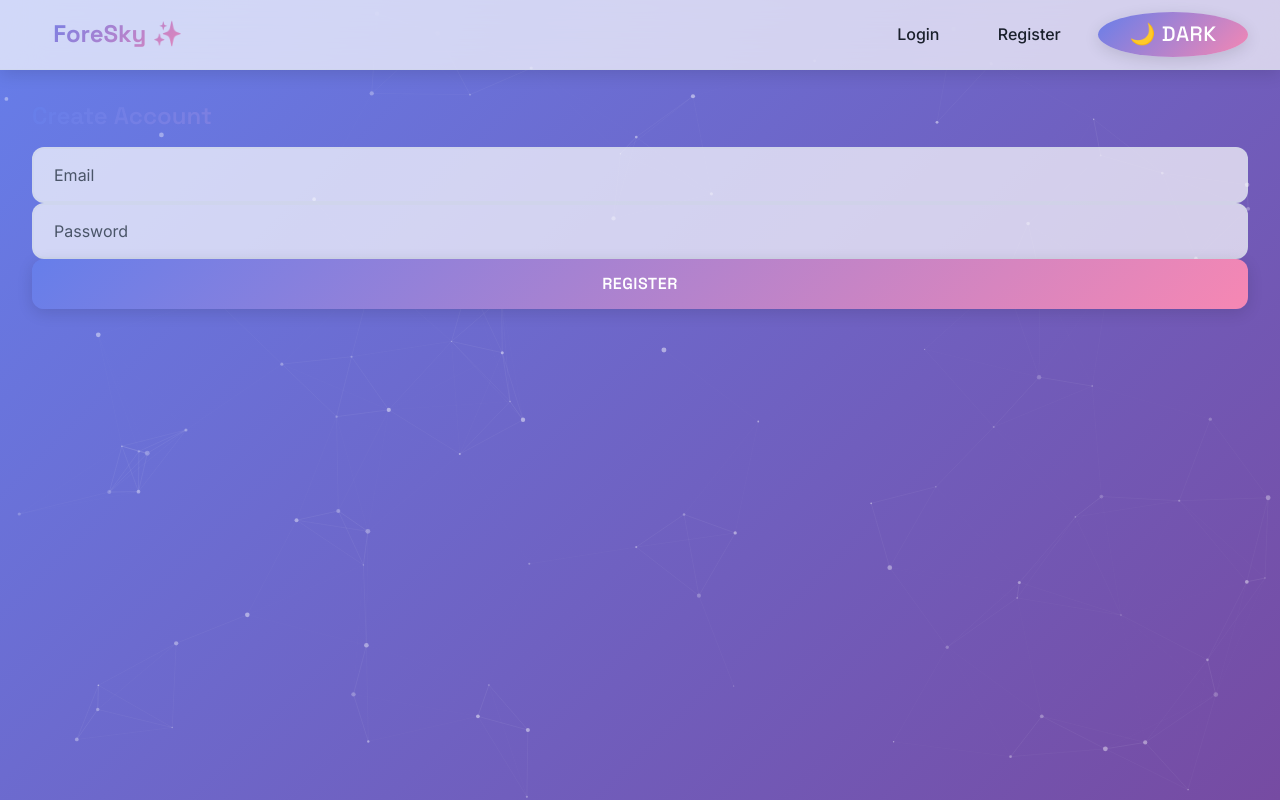
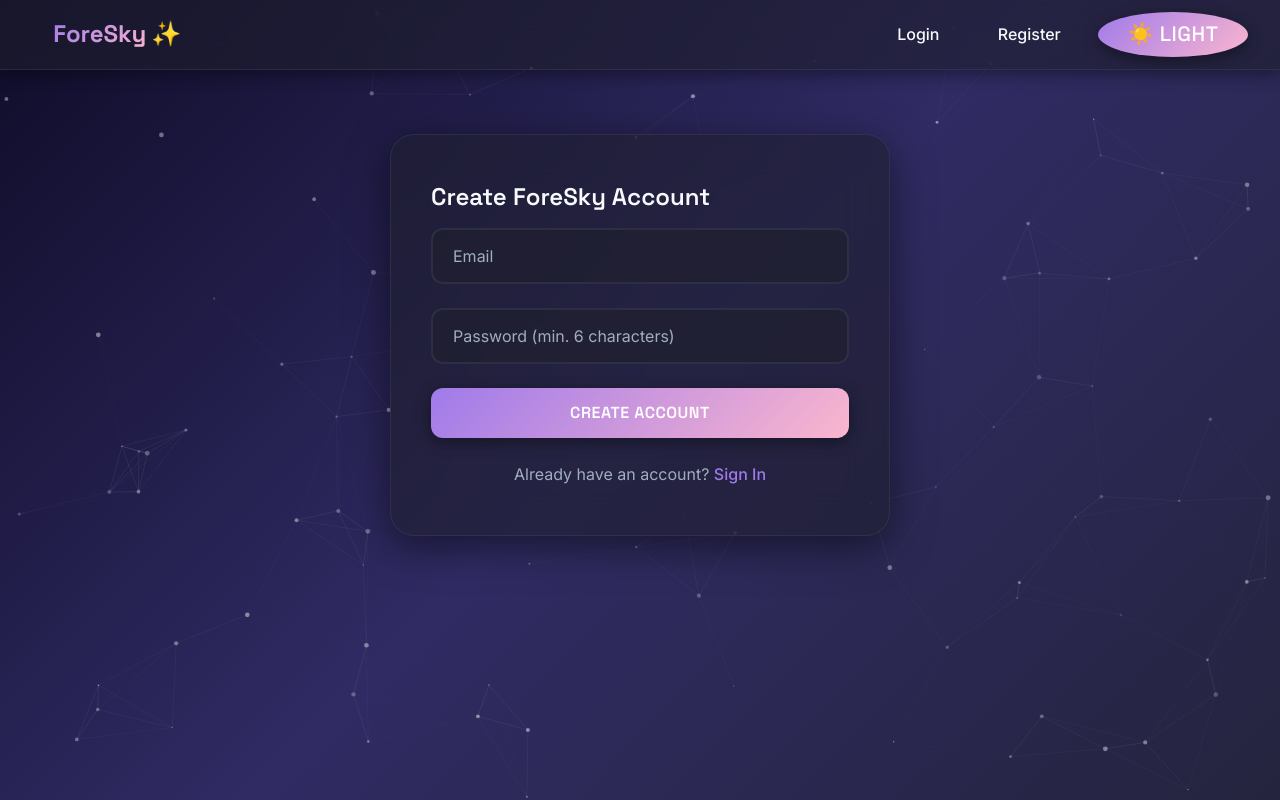
Before and after one commit to irev88/ForeSky, a React (Vite) app in the folder frontend/: page /register in a window 1280 px wide. Built offline with nearby package versions, Linux system fonts and the light colour scheme; no server answers.

Commit message:
alpha015

```diff
--- a/frontend/src/App.css
+++ b/frontend/src/App.css
@@ -13,9 +13,9 @@
     --color-surface-glass: rgba(255, 255, 255, 0.7);
     --color-text: #1a202c;
     --color-text-muted: #4a5568;
-    --color-primary: #667eea;
+    --color-primary: #5a4fcf;
     --color-primary-hover: #5a67d8;
-    --color-accent: #f687b3;
+    --color-accent: #e6537d;
     --color-success: #48bb78;
     --color-danger: #f56565;
     --color-warning: #ed8936;
@@ -94,6 +94,13 @@
     font-weight: 600;
     line-height: 1.2;
     margin-bottom: 1rem;
+    color: var(--color-text); /* Fallback color */
+  }
+
+  /* Apply gradient only when explicitly using the class */
+  h1.gradient-text, h2.gradient-text, h3.gradient-text,
+  h4.gradient-text, h5.gradient-text, h6.gradient-text,
+  .gradient-text {
     background: linear-gradient(135deg, var(--color-primary), var(--color-accent));
     -webkit-background-clip: text;
     -webkit-text-fill-color: transparent;
@@ -116,6 +123,25 @@
   .glass-card:hover {
     transform: translateY(-5px);
     box-shadow: var(--shadow-lg), var(--shadow-glow);
+  }
+
+  .title-with-emoji {
+    display: inline-flex;
+    align-items: center;
+    gap: 0.5rem;
+  }
+
+  .gradient-text {
+    background: linear-gradient(135deg, var(--color-primary), var(--color-accent));
+    -webkit-background-clip: text;
+    -webkit-text-fill-color: transparent;
+    background-clip: text;
+  }
+
+  .emoji-icon {
+    font-style: normal;
+    filter: grayscale(0);
+    opacity: 1;
   }
 
   /* ========================
@@ -149,6 +175,14 @@
     font-family: 'Space Grotesk', sans-serif;
     font-size: 1.5rem;
     font-weight: 700;
+    text-decoration: none;
+    color: var(--color-text);
+    display: inline-flex;
+    align-items: center;
+    gap: 0.3rem;
+  }
+
+  nav .logo .gradient-text {
     background: linear-gradient(135deg, var(--color-primary), var(--color-accent));
     -webkit-background-clip: text;
     -webkit-text-fill-color: transparent;
--- a/frontend/src/App.jsx
+++ b/frontend/src/App.jsx
@@ -10,7 +10,8 @@ import './App.css';
 function App() {
   const token = localStorage.getItem('accessToken');
   const navigate = useNavigate();
-  const [theme, setTheme] = useState(localStorage.getItem('theme') || 'light');
+  // Change default theme to 'dark'
+  const [theme, setTheme] = useState(localStorage.getItem('theme') || 'dark');
 
   useEffect(() => {
     document.documentElement.setAttribute('data-theme', theme);
@@ -32,7 +33,10 @@ function App() {
       <ParticleBackground />
       <nav>
         <div className="nav-content">
-          <Link className="logo" to="/">ForeSky ✨</Link>
+        <Link className="logo" to="/">
+          <span className="gradient-text">ForeSky</span>
+          <span className="emoji-icon">✨</span>
+        </Link>
           <div className="nav-links">
             {!token && <Link to="/login">Login</Link>}
             {!token && <Link to="/register">Register</Link>}
@@ -57,7 +61,10 @@ function App() {
 const HomePage = () => (
   <div className="app-container">
     <div className="glass-container" style={{ textAlign: 'center', padding: '4rem 2rem' }}>
-      <h1 style={{ fontSize: '3.5rem', marginBottom: '1.5rem' }}>Welcome to ForeSky 🌌</h1>
+      <h1 style={{ fontSize: '3.5rem', marginBottom: '1.5rem' }}>
+        <span className="gradient-text">Welcome to ForeSky</span>
+        <span className="emoji-icon" style={{ fontSize: '3rem', marginLeft: '1rem' }}>🌌</span>
+      </h1>
       <p style={{ fontSize: '1.2rem', color: 'var(--color-text-secondary)', marginBottom: '2rem' }}>
         Your personal space for thoughts, ideas, and inspiration
       </p>
--- a/frontend/src/pages/Dashboard.css
+++ b/frontend/src/pages/Dashboard.css
@@ -79,9 +79,12 @@
     z-index: 100;
   }
 
-  .fab {
+  /* Replace the existing .fab styles with this: */
+.fab {
     width: 60px;
     height: 60px;
+    min-width: 60px;  /* Add this to prevent oval shape */
+    min-height: 60px;  /* Add this to prevent oval shape */
     border-radius: 50%;
     background: linear-gradient(135deg, var(--color-primary), var(--color-accent));
     color: white;
@@ -93,10 +96,11 @@
     display: flex;
     align-items: center;
     justify-content: center;
+    flex-shrink: 0;  /* Prevent shrinking */
   }
 
   .fab:hover {
-    transform: scale(1.1) rotate(90deg);
+    transform: scale(1.1) rotate(90deg);  /* Remove any translateY that could distort shape */
     box-shadow: var(--shadow-lg), var(--shadow-glow);
   }
 
--- a/frontend/src/pages/DashboardPage.jsx
+++ b/frontend/src/pages/DashboardPage.jsx
@@ -246,7 +246,10 @@ function DashboardPage() {
       {/* Notes Section (Primary Focus) */}
       <div className="notes-section">
       <div className="notes-header">
-          <h2>📝 Your Notes</h2>
+        <h2 className="title-with-emoji">
+            <span className="emoji-icon">📝</span>
+            <span className="gradient-text">Your Notes</span>
+        </h2>
         <span className="notes-count">{filteredNotes.length} notes</span>
       </div>
 
@@ -301,7 +304,8 @@ function DashboardPage() {
       <div className={`collapsible-section ${!showFormSection ? 'collapsed' : ''}`}>
         <div className="collapsible-header" onClick={() => setShowFormSection(!showFormSection)}>
         <div className="collapsible-title">
-            <span>{editingNote ? '✏️ Edit Note' : '✨ Create New Note'}</span>
+          <span className="emoji-icon">{editingNote ? '✏️' : '✨'}</span>
+          <span>{editingNote ? 'Edit Note' : 'Create New Note'}</span>
         </div>
           <span className="collapse-icon">▼</span>
         </div>
@@ -390,7 +394,8 @@ function DashboardPage() {
       <div className={`collapsible-section ${!showTagManager ? 'collapsed' : ''}`}>
         <div className="collapsible-header" onClick={() => setShowTagManager(!showTagManager)}>
         <div className="collapsible-title">
-            <span>🏷️ Manage Tags</span>
+            <span className="emoji-icon">🏷️</span>
+            <span>Manage Tags</span>
             <span style={{ fontSize: '0.9rem', color: 'var(--color-text-muted)' }}>
               ({tags.length} tags)
             </span>
@@ -474,7 +479,8 @@ function DashboardPage() {
       <div className={`collapsible-section ${!showStats ? 'collapsed' : ''}`}>
         <div className="collapsible-header" onClick={() => setShowStats(!showStats)}>
         <div className="collapsible-title">
-            <span>📊 Statistics</span>
+            <span className="emoji-icon">📊</span>
+            <span>Statistics</span>
         </div>
           <span className="collapse-icon">▼</span>
         </div>
--- a/frontend/src/pages/LoginPage.jsx
+++ b/frontend/src/pages/LoginPage.jsx
@@ -81,6 +81,17 @@ function LoginPage() {
             )}
           </div>
         )}
+        // Add this after the resend email section
+        {!error && (
+        <div style={{ textAlign: 'center', marginTop: '1.5rem' }}>
+            <p style={{ color: 'var(--color-text-muted)' }}>
+            Don't have an account?{' '}
+            <a href="/register" style={{ color: 'var(--color-primary)', textDecoration: 'none', fontWeight: '500' }}>
+                Create Account
+            </a>
+            </p>
+        </div>
+        )}
       </div>
     </div>
   );
--- a/frontend/src/pages/RegisterPage.jsx
+++ b/frontend/src/pages/RegisterPage.jsx
@@ -5,24 +5,29 @@ import apiClient from "../api";
 function RegisterPage() {
   const [email, setEmail] = useState("");
   const [password, setPassword] = useState("");
-  const [message, setMessage] = useState("");
+  const [error, setError] = useState("");
+  const [success, setSuccess] = useState("");
   const navigate = useNavigate();
 
   const handleSubmit = async (e) => {
     e.preventDefault();
-    setMessage("");
+    setError("");
+    setSuccess("");
     try {
       await apiClient.post("/auth/register", { email, password });
-      setMessage("Registered! Please check your email to verify.");
+      setSuccess("Registered! Please check your email to verify your account.");
+      setTimeout(() => navigate("/login"), 3000);
     } catch (err) {
-      setMessage(err.response?.data?.detail || "Registration failed");
+      setError(err.response?.data?.detail || "Registration failed");
     }
   };
 
   return (
     <div className="container">
-      <h2>Create Account</h2>
+      <div className="auth-container">
+        <h2>Create ForeSky Account</h2>
         <form onSubmit={handleSubmit}>
+          <div className="form-group">
             <input
               type="email"
               value={email}
@@ -30,16 +35,30 @@ function RegisterPage() {
               placeholder="Email"
               required
             />
+          </div>
+          <div className="form-group">
             <input
               type="password"
               value={password}
               onChange={(e) => setPassword(e.target.value)}
-          placeholder="Password"
+              placeholder="Password (min. 6 characters)"
+              minLength="6"
               required
             />
-        <button type="submit">Register</button>
+          </div>
+          <button type="submit" className="btn btn-primary">Create Account</button>
         </form>
-      {message && <p>{message}</p>}
+        {error && <p className="error">{error}</p>}
+        {success && <p className="success">{success}</p>}
+        <div style={{ textAlign: 'center', marginTop: '1.5rem' }}>
+          <p style={{ color: 'var(--color-text-muted)' }}>
+            Already have an account?{' '}
+            <a href="/login" style={{ color: 'var(--color-primary)', textDecoration: 'none', fontWeight: '500' }}>
+              Sign In
+            </a>
+          </p>
+        </div>
+      </div>
     </div>
   );
 }
```
Lines whose indentation alone changed are shown as unchanged.
